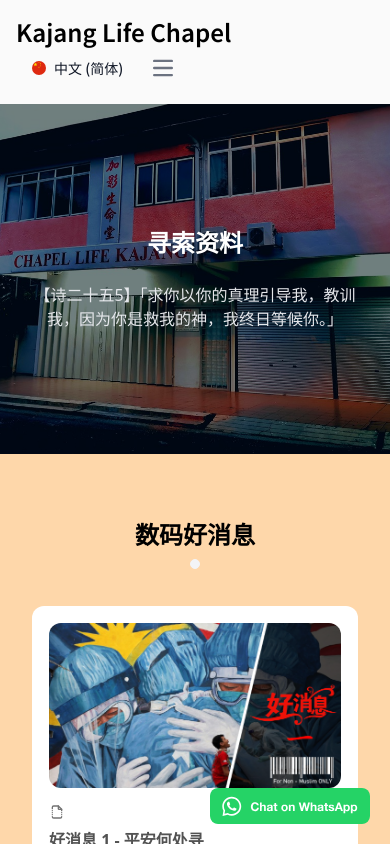
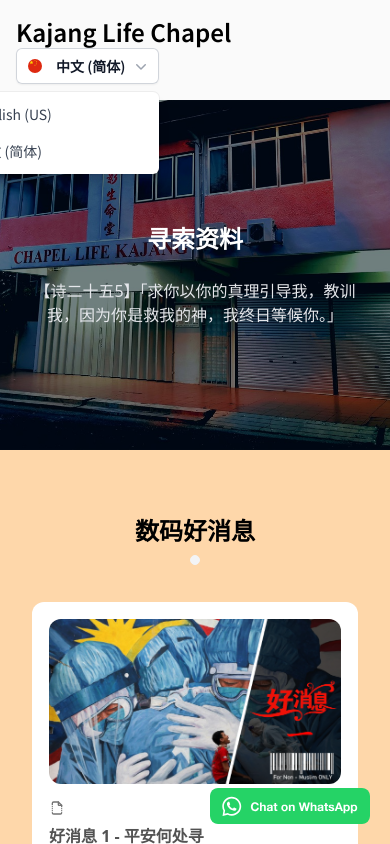
Before and after one commit to roseshiyu/klc-app, a Next.js app: page /en/resources in a window 390 px wide. Both pictures are taken after a click on the button "中文 (简体)". Shown: the top 844 px of the page. Built offline with nearby package versions, Linux system fonts and the light colour scheme.

Commit message:
dropdown lang

```diff
--- a/src/app/[lang]/ui/header.tsx
+++ b/src/app/[lang]/ui/header.tsx
@@ -3,20 +3,27 @@ import { useState } from 'react'
 import { Dialog, DialogPanel } from '@headlessui/react'
 import { Bars3Icon, XMarkIcon } from '@heroicons/react/24/outline'
 import { useParams } from 'next/navigation'
+import { Menu, MenuButton, MenuItem, MenuItems } from '@headlessui/react'
+import { ChevronDownIcon } from '@heroicons/react/20/solid'
+import { useRouter } from 'next/router'
+
 
 export const Header = () => {
+
   const params = useParams<{ lang: string }>()
-
+  // console.log(params.lang);
+  // const [lang, setLang] = useState(false)
   const [mobileMenuOpen, setMobileMenuOpen] = useState(false)
+  const [locale, setLocale] = useState(params.lang ?? 'cn')
   const navigation = [
     // { name: '主页', href: `/${params.lang}/` },
     // { name: '关于我们', href: `/${params.lang}/about_us` },
     // { name: '活动与团契', href: `/${params.lang}/connect` },
     // { name: '资料', href: `/${params.lang}/resources` },
-    { name: '主页', href: `/cn/` },
-    { name: '关于我们', href: `/cn/about_us` },
-    { name: '活动与团契', href: `/cn/connect` },
-    { name: '资料', href: `/cn/resources` },
+    { name: '主页', href: `/${params.lang}/` },
+    { name: '关于我们', href: `/${params.lang}/about_us` },
+    { name: '活动与团契', href: `/${params.lang}/connect` },
+    { name: '资料', href: `/${params.lang}/resources` },
   ]
 
   return (
@@ -32,12 +39,12 @@ export const Header = () => {
               Kajang Life Chapel
             </span>
           </a>
-          <div className="flex items-center md:order-2 space-x-1 md:space-x-0 rtl:space-x-reverse">
-            <button
-              type="button"
-              data-dropdown-toggle="language-dropdown-menu"
-              className="inline-flex items-center font-medium justify-center px-4 py-2 text-sm text-gray-900 dark:text-white rounded-lg cursor-pointer hover:bg-gray-100 dark:hover:bg-gray-700 dark:hover:text-white"
-            >
+
+          <div className="flex items-center md:order-2 space-x-1 md:space-x-0 rtl:space-x-reverse z-50 ">
+            <Menu as="div" className="relative inline-block text-left">
+              <div>
+                <MenuButton value={locale} className="inline-flex items-center w-full justify-center gap-x-1.5 rounded-md bg-white px-3 py-2 text-sm font-semibold text-gray-900 shadow-sm ring-1 ring-inset ring-gray-300 hover:bg-gray-50
+                dark:text-white cursor-pointer dark:hover:bg-gray-700 dark:hover:text-white">
                   <svg
                     className="h-3.5 w-3.5 rounded-full me-2"
                     aria-hidden="true"
@@ -86,16 +93,17 @@ export const Header = () => {
                     />
                   </svg>
                   中文 (简体)
-            </button>
-            {/* Dropdown */}
-            <div
-              className="z-50 hidden my-4 text-base list-none bg-white divide-y divide-gray-100 rounded-lg shadow dark:bg-gray-700"
-              id="language-dropdown-menu"
+                  <ChevronDownIcon className="-mr-1 h-5 w-5 text-gray-400" aria-hidden="true" />
+                </MenuButton>
+              </div>
+
+              <MenuItems
+                className=" absolute right-0 z-10 mt-2 w-56 origin-top-right rounded-md bg-white shadow-lg ring-1 ring-black ring-opacity-5 transition focus:outline-none data-[closed]:scale-95 data-[closed]:transform data-[closed]:opacity-0 data-[enter]:duration-100 data-[leave]:duration-75 data-[enter]:ease-out data-[leave]:ease-in"
               >
-              <ul className="py-2 font-medium" role="none">
-                <li>
+                <div className="py-1">
+                  <MenuItem>
                     <a
-                    href="#"
+                      href="en"
                       className="block px-4 py-2 text-sm text-gray-700 hover:bg-gray-100 dark:text-gray-400 dark:hover:bg-gray-600 dark:hover:text-white"
                       role="menuitem"
                     >
@@ -135,10 +143,10 @@ export const Header = () => {
                         English (US)
                       </div>
                     </a>
-                </li>
-                <li>
+                  </MenuItem>
+                  <MenuItem>
                     <a
-                    href="#"
+                      href="cn"
                       className="block px-4 py-2 text-sm text-gray-700 hover:bg-gray-100 dark:text-gray-400 dark:hover:bg-gray-600 dark:hover:text-white"
                       role="menuitem"
                     >
@@ -147,76 +155,56 @@ export const Header = () => {
                           className="h-3.5 w-3.5 rounded-full me-2"
                           aria-hidden="true"
                           xmlns="http://www.w3.org/2000/svg"
-                        id="flag-icon-css-de"
+                          xmlnsXlink="http://www.w3.org/1999/xlink"
+                          id="flag-icon-css-cn"
                           viewBox="0 0 512 512"
                         >
-                        <path fill="#ffce00" d="M0 341.3h512V512H0z" />
-                        <path d="M0 0h512v170.7H0z" />
-                        <path fill="#d00" d="M0 170.7h512v170.6H0z" />
+                          <defs>
+                            <path
+                              id="a"
+                              fill="#ffde00"
+                              d="M1-.3L-.7.8 0-1 .6.8-1-.3z"
+                            />
+                          </defs>
+                          <path fill="#de2910" d="M0 0h512v512H0z" />
+                          <use
+                            width={30}
+                            height={20}
+                            transform="matrix(76.8 0 0 76.8 128 128)"
+                            xlinkHref="#a"
+                          />
+                          <use
+                            width={30}
+                            height={20}
+                            transform="rotate(-121 142.6 -47) scale(25.5827)"
+                            xlinkHref="#a"
+                          />
+                          <use
+                            width={30}
+                            height={20}
+                            transform="rotate(-98.1 198 -82) scale(25.6)"
+                            xlinkHref="#a"
+                          />
+                          <use
+                            width={30}
+                            height={20}
+                            transform="rotate(-74 272.4 -114) scale(25.6137)"
+                            xlinkHref="#a"
+                          />
+                          <use
+                            width={30}
+                            height={20}
+                            transform="matrix(16 -19.968 19.968 16 256 230.4)"
+                            xlinkHref="#a"
+                          />
                         </svg>
-                      Deutsch
+                        中文 (简体)
                       </div>
                     </a>
-                </li>
-                <li>
-                  <a
-                    href="#"
-                    className="block px-4 py-2 text-sm text-gray-700 hover:bg-gray-100 dark:text-gray-400 dark:hover:bg-gray-600 dark:hover:text-white"
-                    role="menuitem"
-                  >
-                    <div className="inline-flex items-center">
-                      <svg
-                        className="h-3.5 w-3.5 rounded-full me-2"
-                        aria-hidden="true"
-                        xmlns="http://www.w3.org/2000/svg"
-                        id="flag-icon-css-it"
-                        viewBox="0 0 512 512"
-                      >
-                        <g fillRule="evenodd" strokeWidth="1pt">
-                          <path fill="#fff" d="M0 0h512v512H0z" />
-                          <path fill="#009246" d="M0 0h170.7v512H0z" />
-                          <path fill="#ce2b37" d="M341.3 0H512v512H341.3z" />
-                        </g>
-                      </svg>
-                      Italiano
+                  </MenuItem>
                 </div>
-                  </a>
-                </li>
-                <li>
-                  <a
-                    href="#"
-                    className="block px-4 py-2 text-sm text-gray-700 hover:bg-gray-100 dark:text-gray-400 dark:hover:bg-gray-600 dark:hover:text-white"
-                    role="menuitem"
-                  >
-
-                  </a>
-                </li>
-              </ul>
-            </div>
-            <button
-              data-collapse-toggle="navbar-language"
-              type="button"
-              className="inline-flex items-center p-2 w-10 h-10 justify-center text-sm text-gray-500 rounded-lg md:hidden hover:bg-gray-100 focus:outline-none focus:ring-2 focus:ring-gray-200 dark:text-gray-400 dark:hover:bg-gray-700 dark:focus:ring-gray-600"
-              aria-controls="navbar-language"
-              aria-expanded="false"
-            >
-              <span className="sr-only">Open main menu</span>
-              <svg
-                className="w-5 h-5"
-                aria-hidden="true"
-                xmlns="http://www.w3.org/2000/svg"
-                fill="none"
-                viewBox="0 0 17 14"
-              >
-                <path
-                  stroke="currentColor"
-                  strokeLinecap="round"
-                  strokeLinejoin="round"
-                  strokeWidth={2}
-                  d="M1 1h15M1 7h15M1 13h15"
-                />
-              </svg>
-            </button>
+              </MenuItems>
+            </Menu>
           </div>
           <div
             className="items-center justify-between hidden w-full md:flex md:w-auto md:order-1"
@@ -236,8 +224,8 @@ export const Header = () => {
               ))}
             </ul>
           </div>
-        </div>
-      </nav>
-    </header>
+        </div >
+      </nav >
+    </header >
   );
 };
```
Lines whose indentation alone changed are shown as unchanged.
